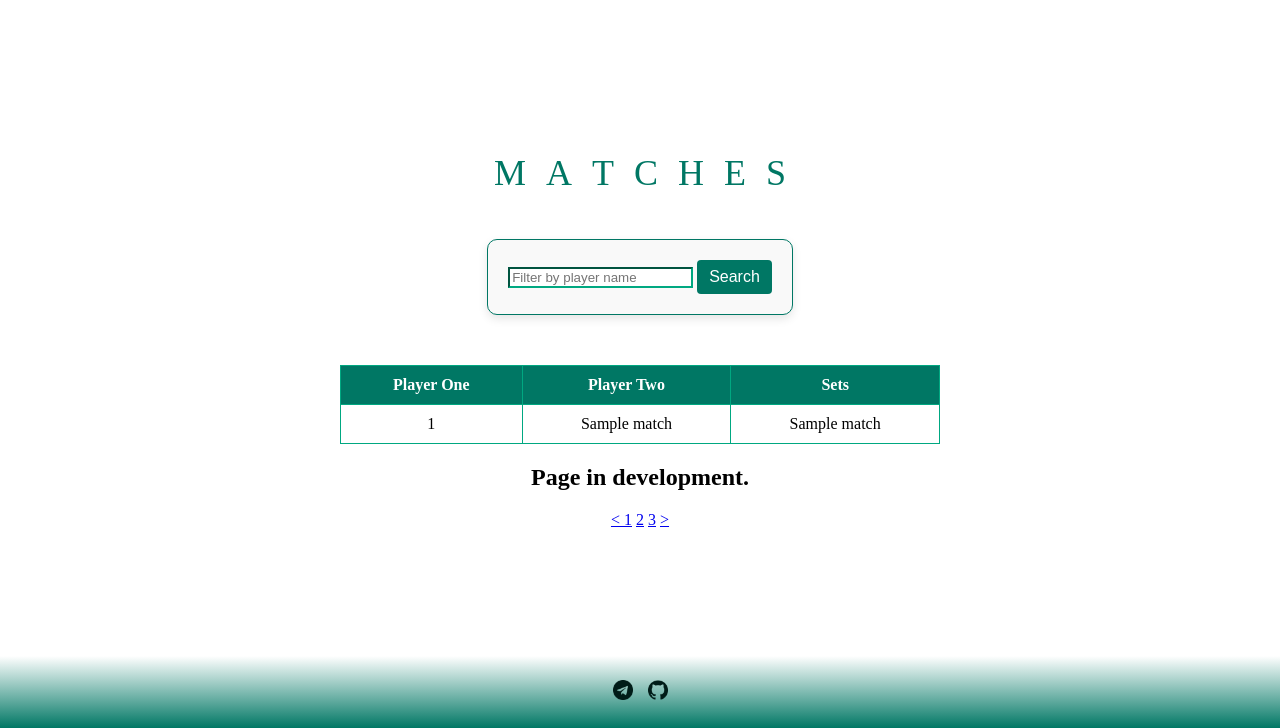
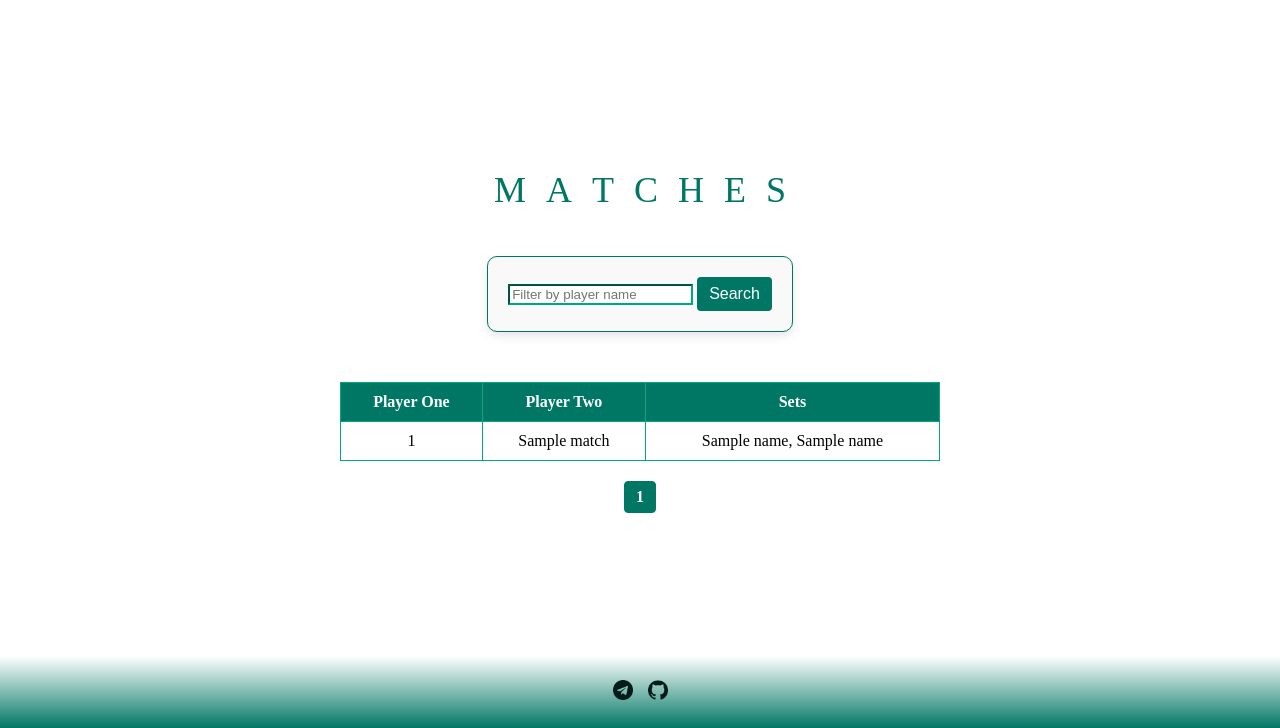
Before and after one commit to Dmitry-DVal/TennisScoreBoard, a Python web app: template src/templates/completed_matches.html in a window 1280 px wide. Shown: the part 72-800 px from the top of the page. Run offline with Jinja, Linux system fonts and the light colour scheme; the template is opened without the code that fills it: most values are stand-ins (such as "Sample title", 1, 10 or a date in 2020).

Commit message:
Added pagination

```diff
--- a/src/database.py
+++ b/src/database.py
@@ -3,7 +3,7 @@
 
 from src.config import settings_db
 
-engine = create_engine(url=settings_db.DATABASE_URL_pymysql, echo=False)
+engine = create_engine(url=settings_db.DATABASE_URL_pymysql, echo=True)
 
 
 class Base(DeclarativeBase):
--- a/src/static/style.css
+++ b/src/static/style.css
@@ -314,3 +312,53 @@
         width: 600px;
     }
 }
+
+.pagination {
+    display: flex;
+    justify-content: center;
+    align-items: center;
+    margin-top: 20px;
+    gap: 5px;
+}
+
+.page-link {
+    display: flex;
+    justify-content: center;
+    align-items: center;
+    width: 30px;
+    height: 30px;
+    text-decoration: none;
+    color: #007764;
+    border: 1px solid #007764;
+    border-radius: 4px;
+    font-size: 16px;
+    transition: all 0.3s ease-in-out;
+}
+
+.page-link:hover {
+    background-color: #007764;
+    color: white;
+    transform: scale(1.1);
+}
+
+.page-link.current {
+    background-color: #007764;
+    color: white;
+    font-weight: bold;
+    cursor: default;
+}
+
+.page-link.prev, .page-link.next {
+    width: 40px;
+    font-weight: bold;
+}
+
+.page-link.prev:hover, .page-link.next:hover {
+    background-color: #00a881;
+}
+
+.dots {
+    color: #007764;
+    font-size: 18px;
+    margin: 0 5px;
+}
--- a/src/templates/completed_matches.html
+++ b/src/templates/completed_matches.html
@@ -37,7 +37,7 @@
     <section class="content">
         <form class="new_match_form" action="/matches" method="GET">
             <div class="search_form">
-                <input type="text" name="first_player" id="first_player"
+                <input type="text" name="filter_by_player_name"
                        placeholder="Filter by player name"
                        class="first_player">
                 <button type="submit" class="score-btn">Search</button>
@@ -65,24 +65,45 @@
                     {{ match[1] }}
                     {% if match[2] == match[1] %} 🏆 {% endif %}
                 </td>
-                <td>{{ match[3] }}</td>
+                <td>{{ match[3][0]}}, {{ match[3][1] }}</td>
             </tr>
             {% endfor %}
             </tbody>
         </table>
     </section>
     <section class="content">
-        <div><h1>Page in development.</h1></div>
-    </section>
-    <section class="content">
-        <div class="pagination">
-            <a class="prev" href="#"> < </a>
-            <a class="num-page current" href="#">1</a>
-            <a class="num-page" href="#">2</a>
-            <a class="num-page" href="#">3</a>
-            <a class="next" href="#"> > </a>
-        </div>
-    </section>
+    <div class="pagination">
+        {% if current_page > 1 %}
+            <a class="page-link prev" href="?page={{ current_page - 1 }}{% if filter_by_player_name %}&filter_by_player_name={{ filter_by_player_name }}{% endif %}">‹</a>
+        {% endif %}
+
+        <a class="page-link {% if current_page == 1 %}current{% endif %}"
+           href="?page=1{% if filter_by_player_name %}&filter_by_player_name={{ filter_by_player_name }}{% endif %}">1</a>
+
+        {% if current_page > 3 %}
+            <span class="dots">...</span>
+        {% endif %}
+
+        {% if current_page > 1 and current_page < total_pages %}
+            <a class="page-link current" href="?page={{ current_page }}{% if filter_by_player_name %}&filter_by_player_name={{ filter_by_player_name }}{% endif %}">
+                {{ current_page }}
+            </a>
+        {% endif %}
+
+        {% if current_page < total_pages - 2 %}
+            <span class="dots">...</span>
+        {% endif %}
+
+        {% if total_pages > 1 %}
+            <a class="page-link {% if current_page == total_pages %}current{% endif %}"
+               href="?page={{ total_pages }}{% if filter_by_player_name %}&filter_by_player_name={{ filter_by_player_name }}{% endif %}">{{ total_pages }}</a>
+        {% endif %}
+
+        {% if current_page < total_pages %}
+            <a class="page-link next" href="?page={{ current_page + 1 }}{% if filter_by_player_name %}&filter_by_player_name={{ filter_by_player_name }}{% endif %}">›</a>
+        {% endif %}
+    </div>
+</section>
 </main>
 <footer>
     <section class="content">
--- a/src/templates/new_match.html
+++ b/src/templates/new_match.html
@@ -59,7 +59,7 @@
                     <input type="text" name="first_player" id="first_player"
                            placeholder="Player's Name"
                            class="first_player" required maxlength="25"
-                           pattern="^[A-Za-zА-Яа-я]+(\s+[A-Za-zА-Яа-я]+)?$"
+                           pattern="^\s*[A-Za-zА-Яа-я]+(\s+[A-Za-zА-Яа-я]+)?\s*$"
                            title="The name can contain only letters. No more than two words.">
                     <label for="first_player">First Player Name</label>
                 </div>
```
Also changed, not shown: other parts of src/static/style.css (+13 -15 lines), src/handlers/matches_handler.py (+16 -11 lines), src/services/match_service.py (+39 -27 lines), src/static/images/ball.png (deleted), src/static/images/cup.jpg (deleted), src/static/images/player_second.png.
